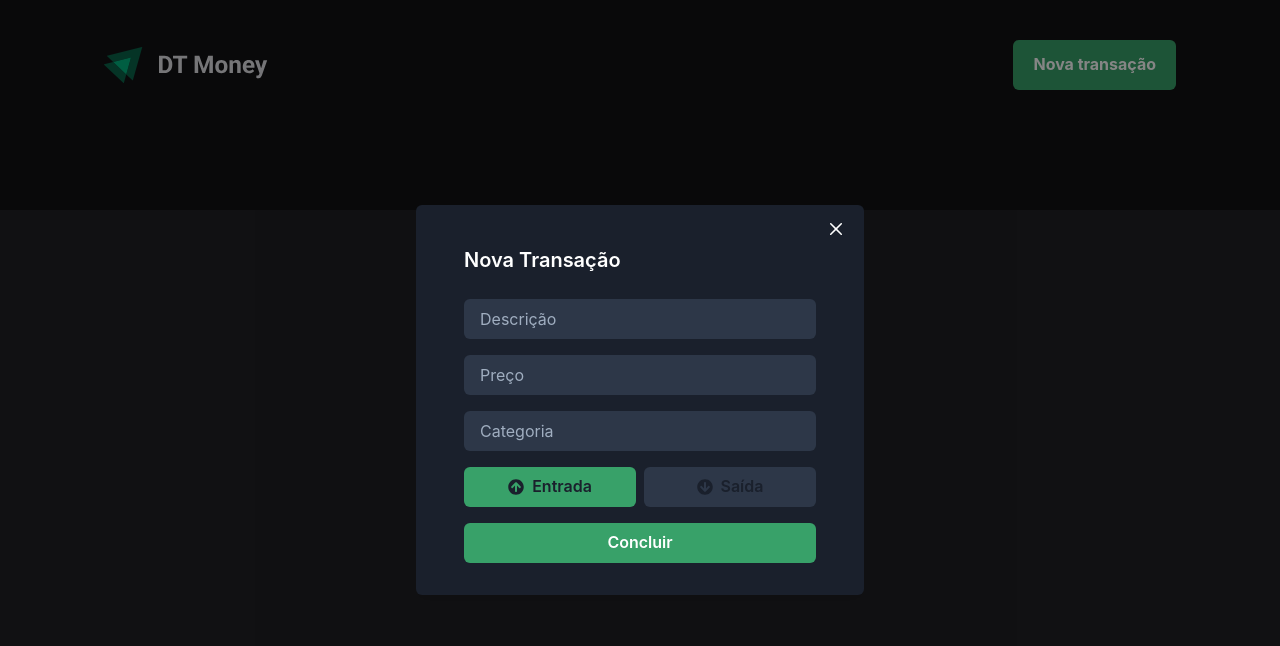
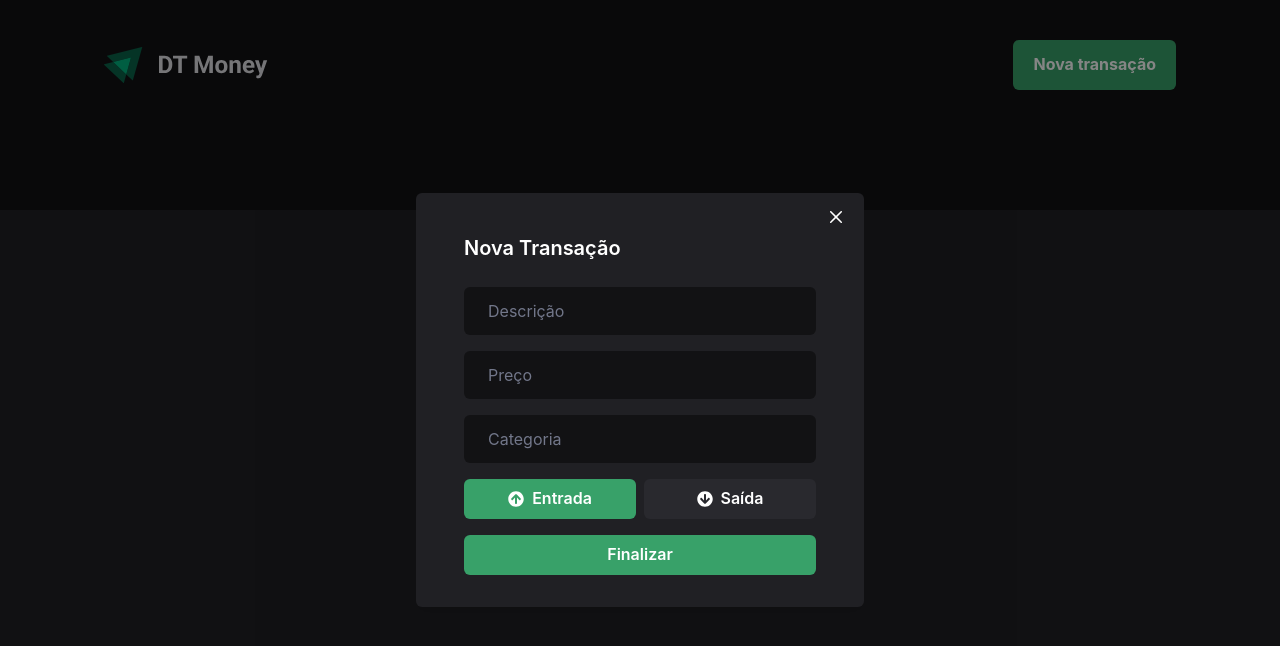
Before and after one commit to BrenoJLeal02/frontendtransaction, a React (Vite) app: page /transacao in a window 1280 px wide. Both pictures are taken after a click on the button "Nova transação". Shown: the top 646 px of the page. Built offline with nearby package versions, Linux system fonts and the light colour scheme.

Commit message:
style: atualização no estilo do NewTransictionModal

```diff
--- a/src/components/NewTransactionModal/NewTransactionModal.tsx
+++ b/src/components/NewTransactionModal/NewTransactionModal.tsx
@@ -16,6 +16,7 @@ import {
   NewTransactionFormInput,
   NewTransactionModalProps,
 } from "../../types/TransactionInterface";
+import { CustomInput } from "../CustomInput/CustomInput";
 
 export function NewTransactionModal({
   isOpen,
@@ -43,32 +44,26 @@ export function NewTransactionModal({
   return (
     <Modal isOpen={isOpen} onClose={onClose} isCentered>
       <ModalOverlay />
-      <ModalContent bg="gray.800" color="white" p={6}>
+      <ModalContent bg="#202024" color="white" p={6}>
         <ModalHeader>Nova Transação</ModalHeader>
         <ModalCloseButton />
 
         <ModalBody as="form" onSubmit={handleSubmit(handleCreate)}>
           <VStack spacing={4}>
-            <Input
+            <CustomInput
               placeholder="Descrição"
               {...register("description", { required: true })}
-              bg="gray.700"
-              _placeholder={{ color: "gray.400" }}
               border="none"
             />
-            <Input
+            <CustomInput
               placeholder="Preço"
               type="number"
               {...register("price", { required: true, valueAsNumber: true })}
-              bg="gray.700"
-              _placeholder={{ color: "gray.400" }}
               border="none"
             />
-            <Input
+            <CustomInput
               placeholder="Categoria"
               {...register("category", { required: true })}
-              bg="gray.700"
-              _placeholder={{ color: "gray.400" }}
               border="none"
             />
 
@@ -80,8 +75,9 @@ export function NewTransactionModal({
                   <Button
                     onClick={() => field.onChange("income")}
                     leftIcon={<FaArrowCircleUp />}
-                    bg={field.value === "income" ? "green.500" : "gray.700"}
+                    bg={field.value === "income" ? "green.500" : "#29292E"}
                     _hover={{ bg: "green.600" }}
+                    color={"#fff"}
                     flex="1"
                   >
                     Entrada
@@ -89,8 +85,9 @@ export function NewTransactionModal({
                   <Button
                     onClick={() => field.onChange("outcome")}
                     leftIcon={<FaArrowCircleDown />}
-                    bg={field.value === "outcome" ? "red.500" : "gray.700"}
+                    bg={field.value === "outcome" ? "red.500" : "#29292E"}
                     _hover={{ bg: "red.600" }}
+                    color={"#fff"}
                     flex="1"
                   >
                     Saída
@@ -105,7 +102,7 @@ export function NewTransactionModal({
               width="100%"
               isLoading={isSubmitting}
             >
-              Concluir
+              Finalizar
             </Button>
           </VStack>
         </ModalBody>
```
